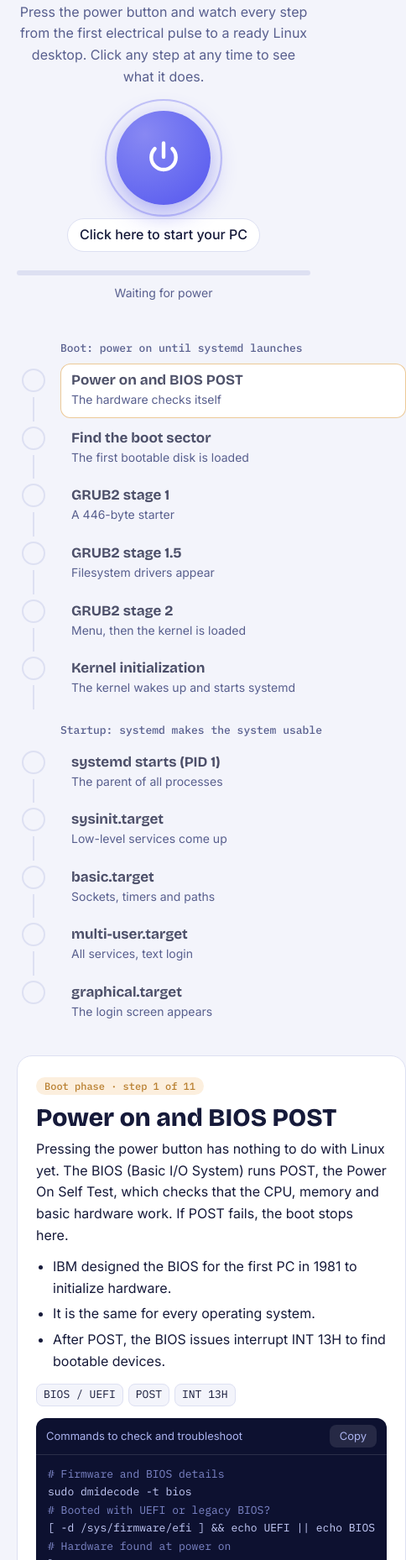
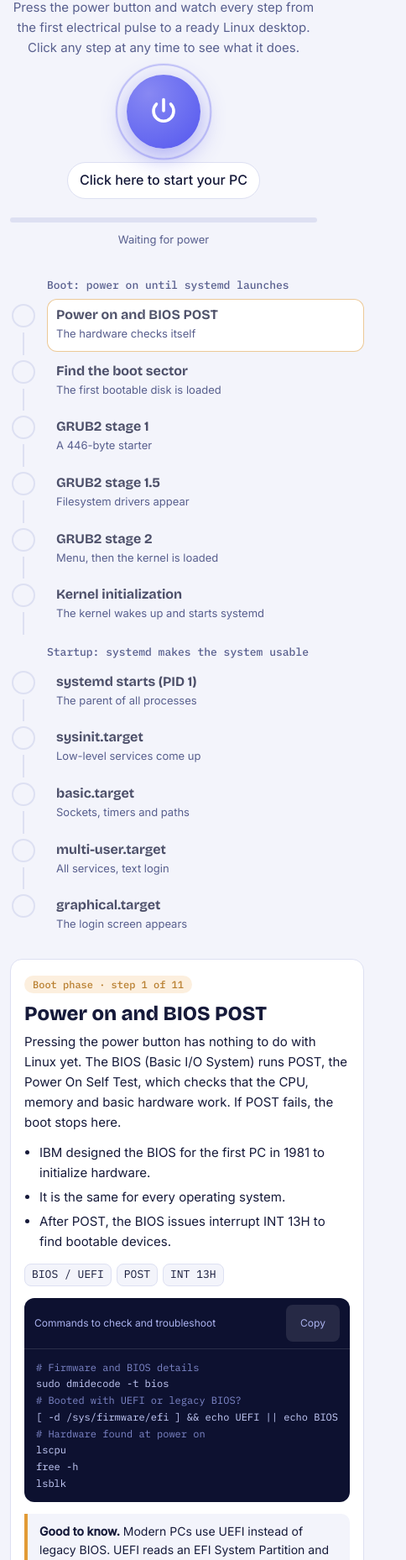
Before and after one commit to BalajiShetty7/Linux-Bootloader-Startup, a plain HTML site: page Linux-Bootloader.html in a window 390 px wide. Shown: the part 142-2000 px from the top of the page at 84% size, 484 px wide, since content can reach past the window. Drawn offline with nearby package versions, Linux system fonts and the light colour scheme.

Commit message:
Improve mobile responsive layout
Co-authored-by: Copilot <223556219+Copilot@users.noreply.github.com>

```diff
--- a/Linux-Bootloader.html
+++ b/Linux-Bootloader.html
@@ -74,7 +74,42 @@ button:focus-visible{outline:3px solid var(--ac);outline-offset:2px}
 .term .t{color:#7e87c9}.term .ok{color:#52d6a0}.term .h{color:#ffc857}
 .login{margin-top:14px;border-radius:12px;padding:16px;text-align:center;color:#fff;background:linear-gradient(135deg,#2b2f8f,#7b3fbf 60%,#e8478b)}
 .login b{font:700 18px 'Bricolage Grotesque'}.login div{font:13px 'IBM Plex Mono';opacity:.9;margin-top:4px}
-@media (max-width:860px){.grid{grid-template-columns:1fr}.side{position:static}}
+@media (max-width:860px){
+  .wrap{padding:12px 12px calc(32px + env(safe-area-inset-bottom,0px))}
+  .top{font-size:12px}
+  .tg{min-height:44px}
+  .hero{padding:24px 0 20px}
+  .hero h1{font-size:clamp(32px,11vw,48px)}
+  .hero p{margin:12px auto 20px;font-size:15px}
+  .pw{width:88px;height:88px}
+  .pw svg{width:36px;height:36px}
+  .grid{grid-template-columns:1fr;gap:18px}
+  .side{position:static;gap:12px}
+  .ph{margin:14px 0 6px 44px}
+  .s{padding-left:44px}
+  .s::before,.s::after{left:15px}
+  .nd{left:2px}
+  .sb{min-height:58px;padding:8px 10px}
+  .sb b{font-size:16px}
+  .sb span{font-size:13px}
+  .card{border-radius:14px;padding:16px}
+  .card h2{font-size:24px}
+  .card p,.card li{font-size:15px}
+  .card ul{padding-left:18px}
+  .ch{font-size:12px}
+  .cp{min-width:64px;min-height:44px}
+  .cmd pre{font-size:12px}
+  .know{font-size:14px}
+  .term{height:160px;font-size:12px}
+  #st{font-size:13px}
+}
+@media (max-width:380px){
+  .wrap{padding-inline:8px}
+  .top .mono{max-width:150px;overflow:hidden;text-overflow:ellipsis;white-space:nowrap}
+  .hero h1{font-size:32px}
+  .pw{width:80px;height:80px}
+  .card{padding:14px}
+}
 @media (prefers-reduced-motion:reduce){*{animation:none!important;transition:none!important}}
 </style>
 </head>
```
